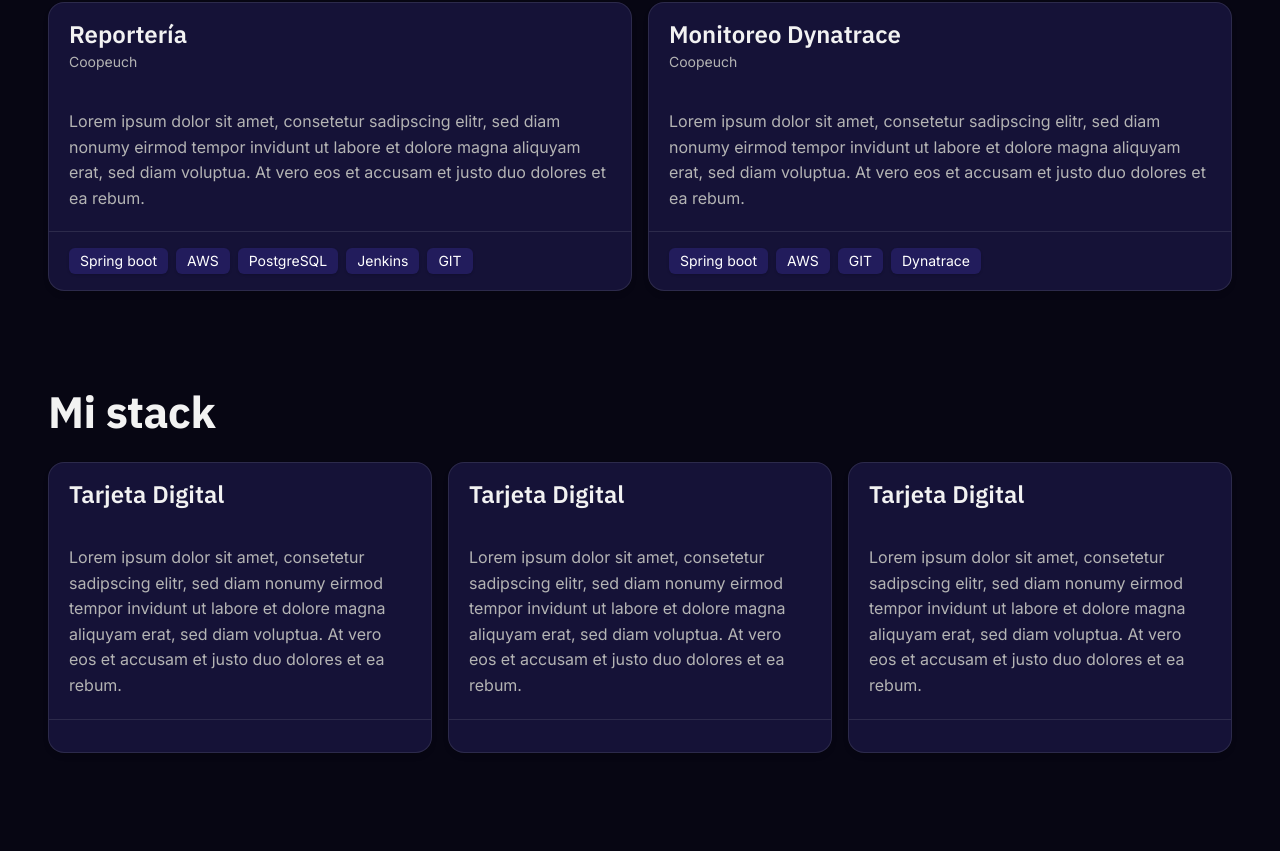
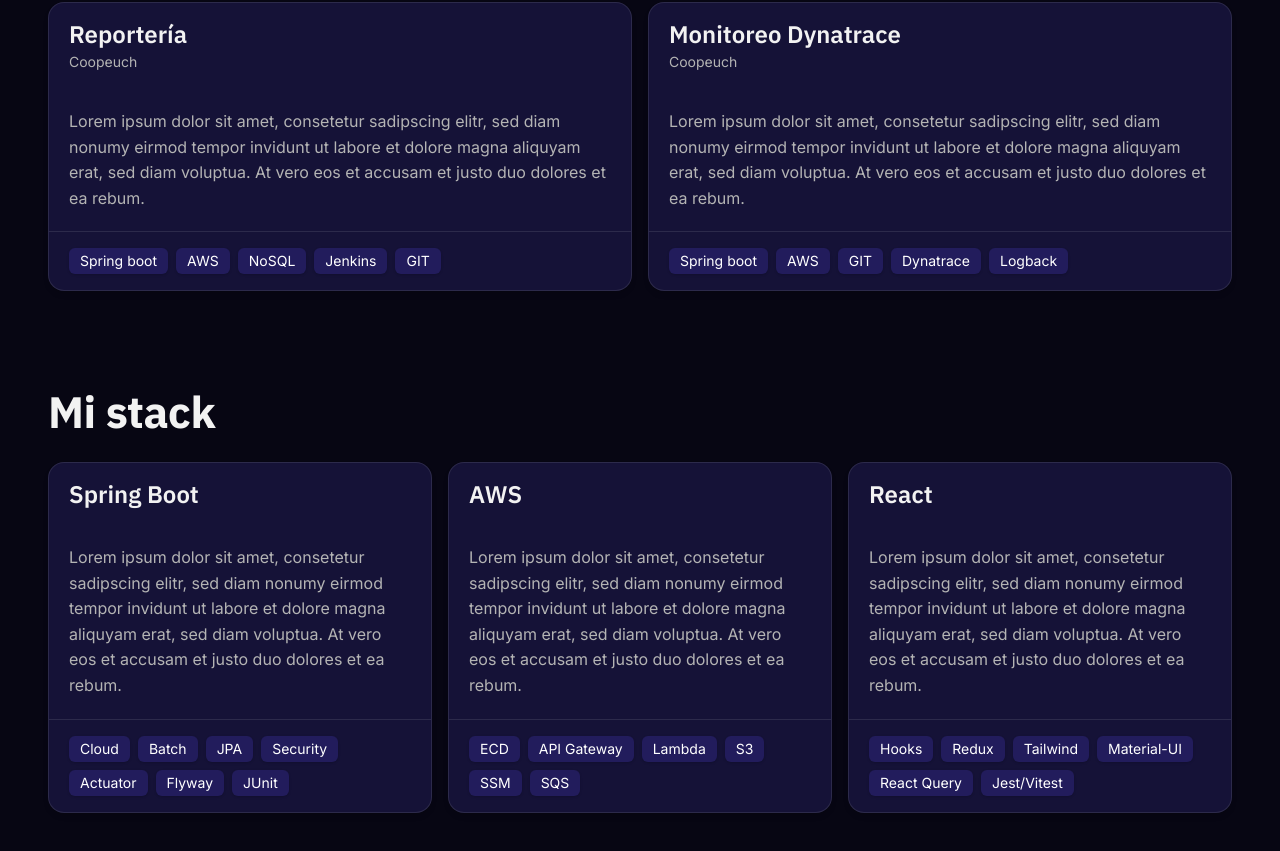
Before and after one commit to jesussb560/portfolio-26, an Angular app: page / in a window 1280 px wide. Shown: the part 1010-1861 px from the top of the page. Built offline with nearby package versions, Linux system fonts and the light colour scheme.

Commit message:
Chips for stack component.

```diff
--- a/src/app/features/projects/projects.ts
+++ b/src/app/features/projects/projects.ts
@@ -12,8 +12,8 @@
   chips = [
     {id: 'tdd', labels: ['Spring boot', 'AWS', 'PostgreSQL', 'Jenkins', 'GIT']},
     {id: 'ap', labels: ['Spring boot', 'AWS', 'PostgreSQL', 'Jenkins', 'GIT']},
-    {id: 'report', labels: ['Spring boot', 'AWS', 'PostgreSQL', 'Jenkins', 'GIT']},
-    {id: 'dyna', labels: ['Spring boot', 'AWS', 'GIT', 'Dynatrace']}
+    {id: 'report', labels: ['Spring boot', 'AWS', 'NoSQL', 'Jenkins', 'GIT']},
+    {id: 'dyna', labels: ['Spring boot', 'AWS', 'GIT', 'Dynatrace', 'Logback']}
   ];
 
   getChips(id: string) {
--- a/src/app/features/stack/stack.html
+++ b/src/app/features/stack/stack.html
@@ -1,21 +1,42 @@
 <h2>Mi stack</h2>
 <div class="mt-6 grid gap-4 xs:grid-cols-1 sm:grid-cols-2 lg:grid-cols-3">
-  <app-card title="Tarjeta Digital">
+  <app-card title="Spring Boot">
     <p>
       Lorem ipsum dolor sit amet, consetetur sadipscing elitr, sed diam nonumy eirmod tempor invidunt ut labore et dolore magna aliquyam erat, sed diam voluptua.
       At vero eos et accusam et justo duo dolores et ea rebum.
     </p>
+    <div card-footer class="flex flex-wrap gap-2">
+      @for (chip of getChips('spring'); track chip) {
+        <div class="rounded-md bg-dark-top py-0.5 px-2.5 border border-transparent text-sm text-white transition-all shadow-sm">
+          {{ chip }}
+        </div>
+      }
+    </div>
   </app-card>
-  <app-card title="Tarjeta Digital">
+  <app-card title="AWS">
     <p>
       Lorem ipsum dolor sit amet, consetetur sadipscing elitr, sed diam nonumy eirmod tempor invidunt ut labore et dolore magna aliquyam erat, sed diam voluptua.
       At vero eos et accusam et justo duo dolores et ea rebum.
     </p>
+    <div card-footer class="flex flex-wrap gap-2">
+    @for (chip of getChips('aws'); track chip) {
+      <div class="rounded-md bg-dark-top py-0.5 px-2.5 border border-transparent text-sm text-white transition-all shadow-sm">
+        {{ chip }}
+      </div>
+    }
+    </div>
   </app-card>
-  <app-card title="Tarjeta Digital">
+  <app-card title="React">
     <p>
       Lorem ipsum dolor sit amet, consetetur sadipscing elitr, sed diam nonumy eirmod tempor invidunt ut labore et dolore magna aliquyam erat, sed diam voluptua.
       At vero eos et accusam et justo duo dolores et ea rebum.
     </p>
+    <div card-footer class="flex flex-wrap gap-2">
+    @for (chip of getChips('front'); track chip) {
+      <div class="rounded-md bg-dark-top py-0.5 px-2.5 border border-transparent text-sm text-white transition-all shadow-sm">
+        {{ chip }}
+      </div>
+    }
+    </div>
   </app-card>
 </div>
--- a/src/app/features/stack/stack.ts
+++ b/src/app/features/stack/stack.ts
@@ -11,4 +11,14 @@
 })
 export class Stack {
 
+  chips = [
+    {id: 'spring', labels: ['Cloud', 'Batch', 'JPA', 'Security', 'Actuator', 'Flyway', 'JUnit']},
+    {id: 'aws', labels: ['ECD', 'API Gateway', 'Lambda', 'S3', 'SSM', 'SQS']},
+    {id: 'front', labels: ['Hooks', 'Redux', 'Tailwind', 'Material-UI', 'React Query', 'Jest/Vitest']},
+  ];
+
+  getChips(id: string) {
+    return this.chips.find(chip => id === chip.id)?.labels ?? [];
+  }
+
 }
```
